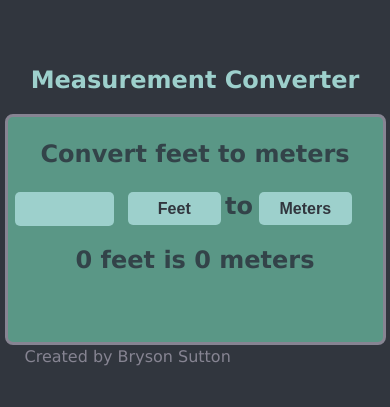
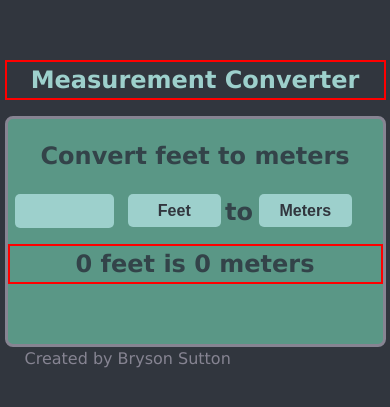
Before and after one commit to BSutton17/Measurement-Converter, a React (Vite) app: page / in a window 390 px wide. Shown: the part 215-622 px from the top of the page. Built offline with nearby package versions, Linux system fonts and the light colour scheme.

Commit message:
Update index.css

```diff
--- a/src/index.css
+++ b/src/index.css
@@ -17,7 +17,8 @@
       left: 0%;
     }
   h1{
-    height: 40%;
+    height: 70%;
+    border: 2px solid red;
   }
     #place{
       position: relative;
```
